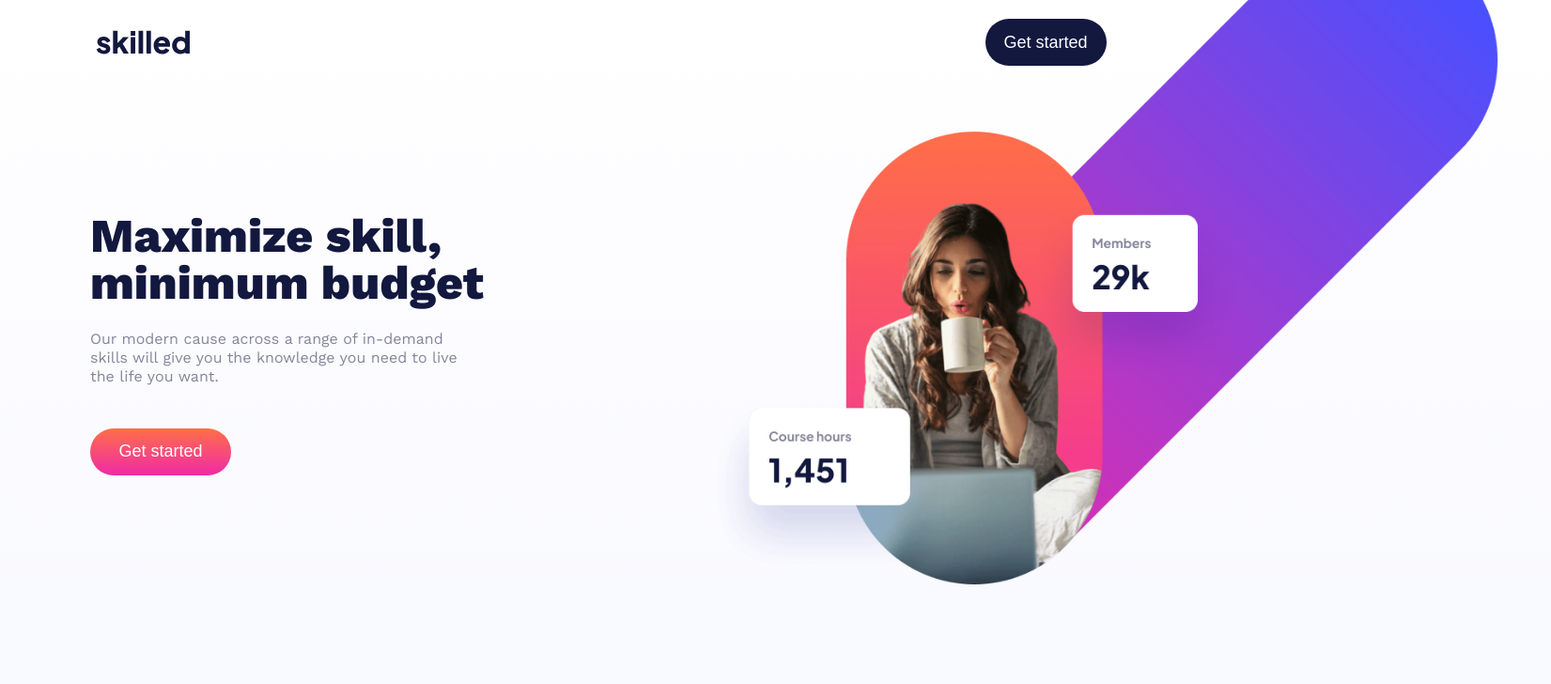
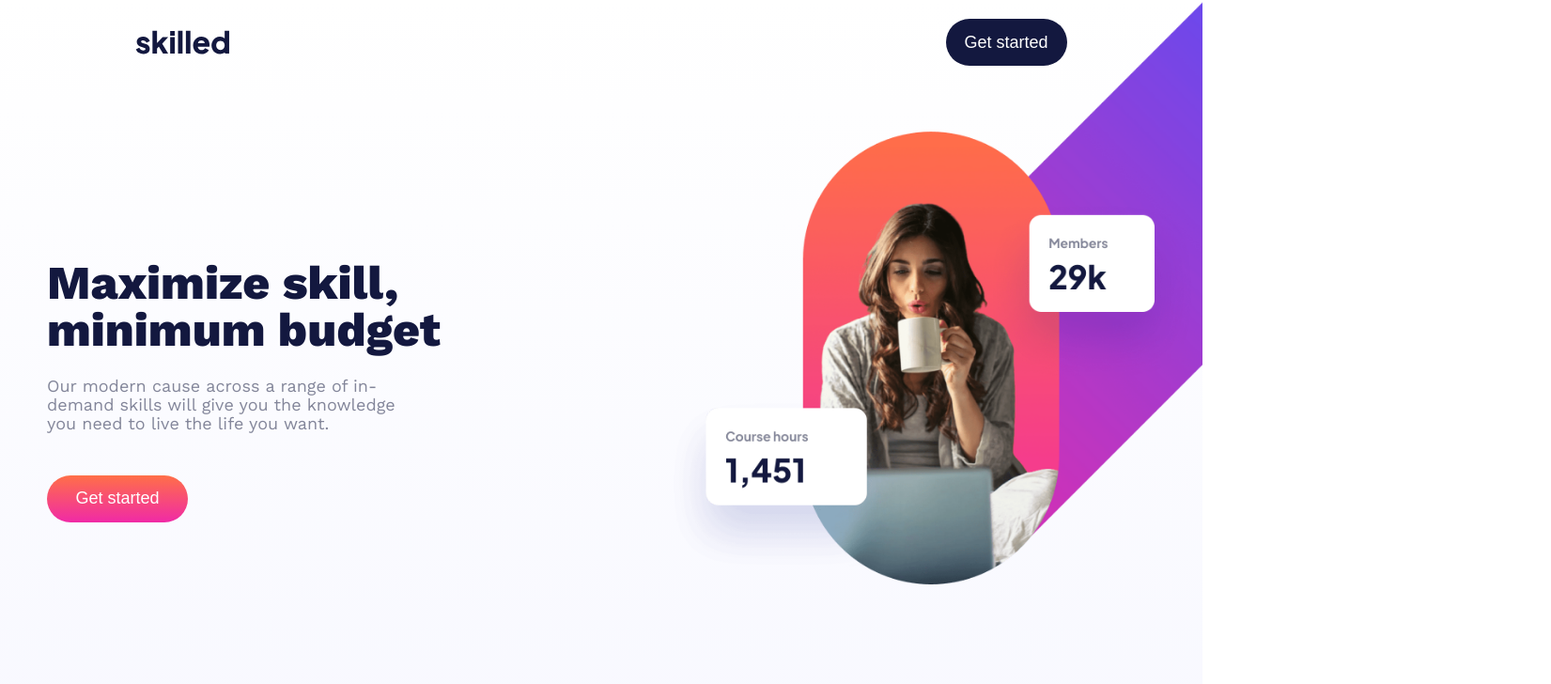
Before and after one commit to florence-manu/skilled-elearning, a plain HTML site: page index.html in a window 1280 px wide. Shown: the top 728 px of the page at 94% size, 1651 px wide, since content can reach past the window. Drawn offline with nearby package versions, Linux system fonts and the light colour scheme.

Commit message:
adjusted the styles of the different media screens

```diff
--- a/index.html
+++ b/index.html
@@ -11,8 +11,8 @@
   <title>Skilled E-Learning Landing Page</title>
   <link rel="stylesheet" href="./styles.css">
 </head>
-<body>
-
+<body class="body">
+   <div class="container">
   <!-- header -->
 
   <header class="header">
@@ -99,12 +99,13 @@
       <a href="#">Get started</a>
     </div>
   </section>
-
+  </div>
   <!-- footer -->
 
   <footer>
     <img class="lower-logo" src="assets/logo-light.svg" alt="">
      <button class="footer-button">Get started</button>
    </footer>
+
 </body>
 </html>
--- a/styles.css
+++ b/styles.css
@@ -56,6 +56,7 @@ header{
     width: 85%;
     display: flex;
     align-self: center;
+    flex-direction: column;
 }
 
 .section-1 .left-container{
@@ -199,26 +200,50 @@ footer{
     .section-1, .section-2{
         grid-template-columns: 1fr 1fr;
         gap: 45px;
+        flex-direction: row;
+
+    }
+
+    .container{
+        overflow: hidden;
+        padding: 0px 50px;
+    }
+
+    header{
+        display: flex;
+        justify-content: space-between;
+        align-items: center;
+        margin-top: 20px;
+        margin-bottom: 30px;
     }
 
     .header-button{
-
-        height: 30px;
+        height: 50px;
     }
 
     .h1{
-        font-size: 30px;
+        font-size: 40px;
+        width: 350px;
         font-style: normal;
     }
 
     .section-button{
-        height: 30px;
+        height: 50px;
         font-size: 16px;
     }
 
-    p{
+    .left-container{
+        margin-top: 100px;
+    }
+
+    .description{
         font-size: 18px;
     }
+
+    /* .right-container img{
+        width: 100%;
+        margin: 20px 0;
+    } */
 
     .special-item{
         height: 300px;
@@ -251,16 +276,26 @@ footer{
         height: 50px;
     }
 
+    .right-container > img {
+        width: 600px;
+        overflow: hidden;
+    }
+
     .tablet-img{
         display: initial;
         position: relative;
+        right: 80px;
         bottom: 100px;
-        left: 180px;
         overflow: hidden;
     }
 
     .mobile-img, .deskstop-img{
         display: none;
+    }
+
+    footer{
+        width: 762px;
+        padding: 20px 40px;
     }
 }
 
@@ -269,21 +304,47 @@ footer{
 
 @media screen and (min-width: 769px) {
     body{
-    overflow-x: hidden;
+        display: flex;
+        align-content: center;
+        flex-direction: column;
+        width: 100%;
+        overflow-x: hidden;
     }
+
+    header{
+        display: flex;
+        justify-content: space-between;
+        align-items: center;
+        margin-top: 20px;
+        margin-bottom: 30px;
+    }
+
+    .header-logo{
+        width: 100px;
+    }
+
     .header-button{
         height: 50px;
         font-size: 18px;
     }
 
   .section-1 {
+    display: grid;
+    grid-template-columns: 1fr 1fr ;
+    width: 85%;
+    display: flex;
+    align-self: center;
     align-items: center;
+    flex-direction: row;
+
   }
 
-  .left-container{
+  .section-1 .left-container{
+    display: flex;
     height: 70vh;
     display: flex;
     flex-direction: column;
+    gap: 15px;
   }
 
   .h1{
```
